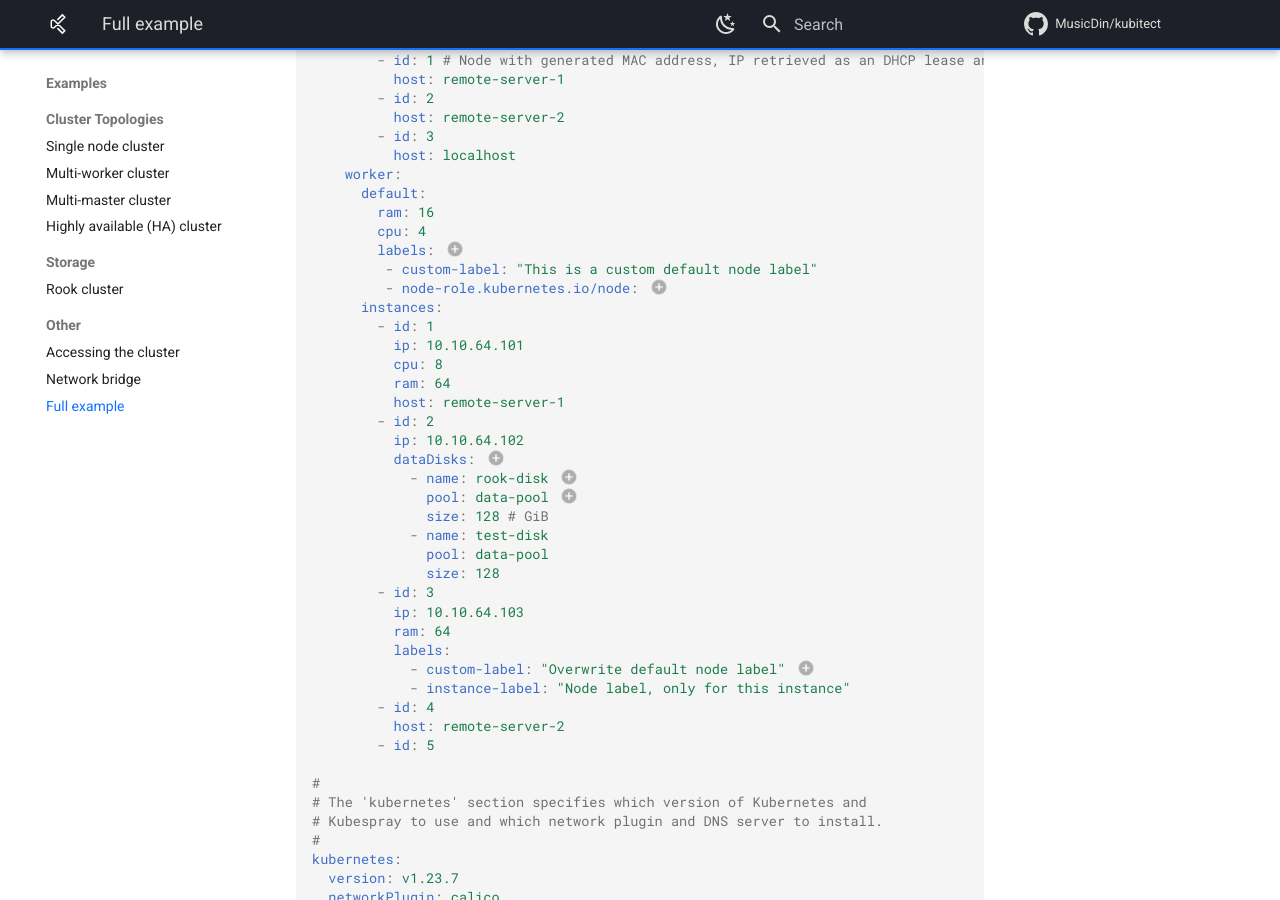
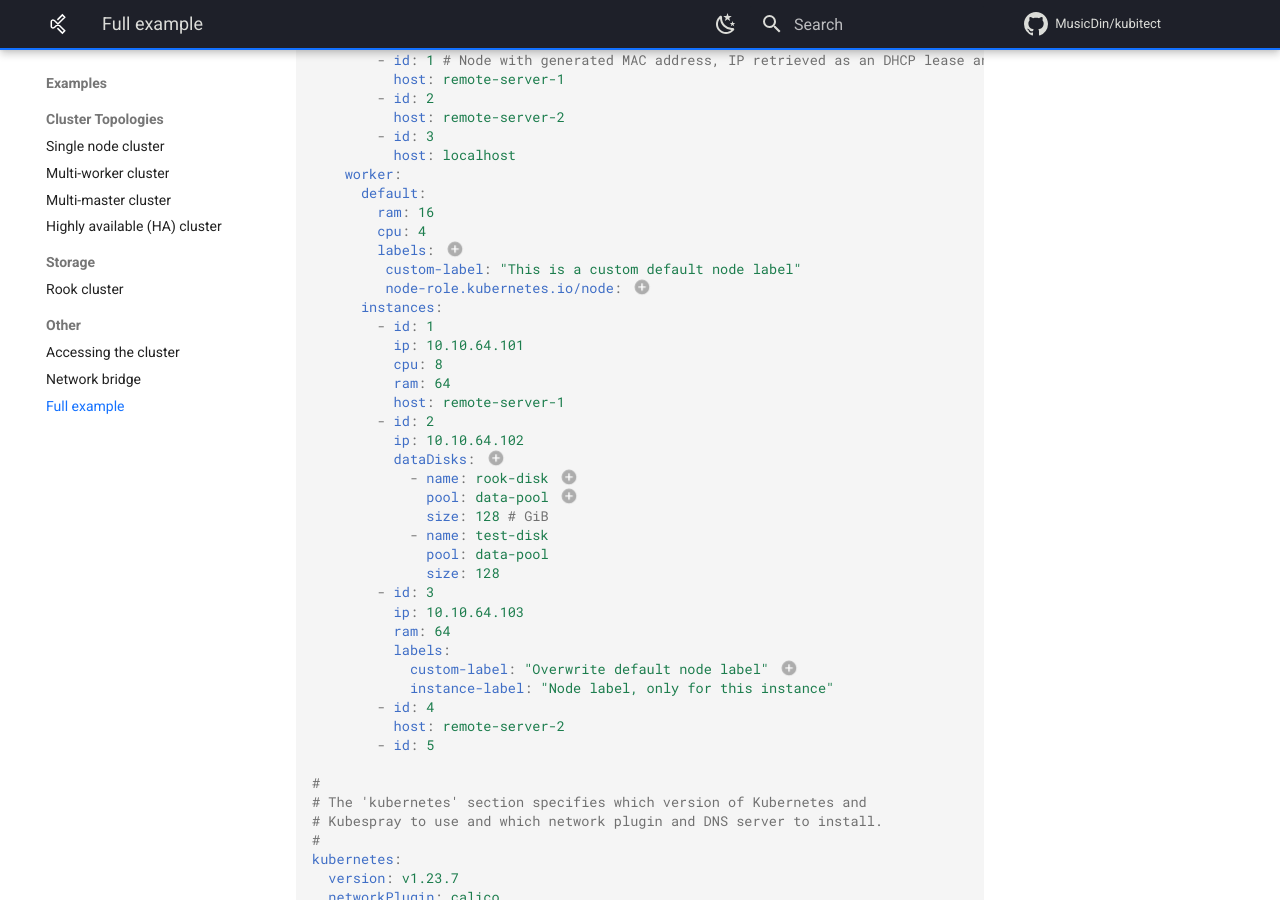
Before and after one commit to MusicDin/kubitect, an MkDocs documentation site: the page built from docs/examples/full-example.md, in a window 1280 px wide and 900 px high, scrolled down 2547 px. Built offline with MkDocs 1.6.1 and Material for MkDocs 9.7.7, drawn with Linux system fonts in a browser that asks for light colours; comment, search, counter and statistics services are not loaded.

```diff
--- a/docs/examples/full-example.md
+++ b/docs/examples/full-example.md
@@ -139,8 +139,8 @@ cluster:
         ram: 16
         cpu: 4
         labels: # (30)!
-         - custom-label: "This is a custom default node label"
-         - node-role.kubernetes.io/node: # (31)!
+         custom-label: "This is a custom default node label"
+         node-role.kubernetes.io/node: # (31)!
       instances:
         - id: 1
           ip: 10.10.64.101
@@ -160,8 +160,8 @@ cluster:
           ip: 10.10.64.103
           ram: 64
           labels:
-            - custom-label: "Overwrite default node label" # (35)!
-            - instance-label: "Node label, only for this instance"
+            custom-label: "Overwrite default node label" # (35)!
+            instance-label: "Node label, only for this instance"
         - id: 4
           host: remote-server-2
         - id: 5
```
